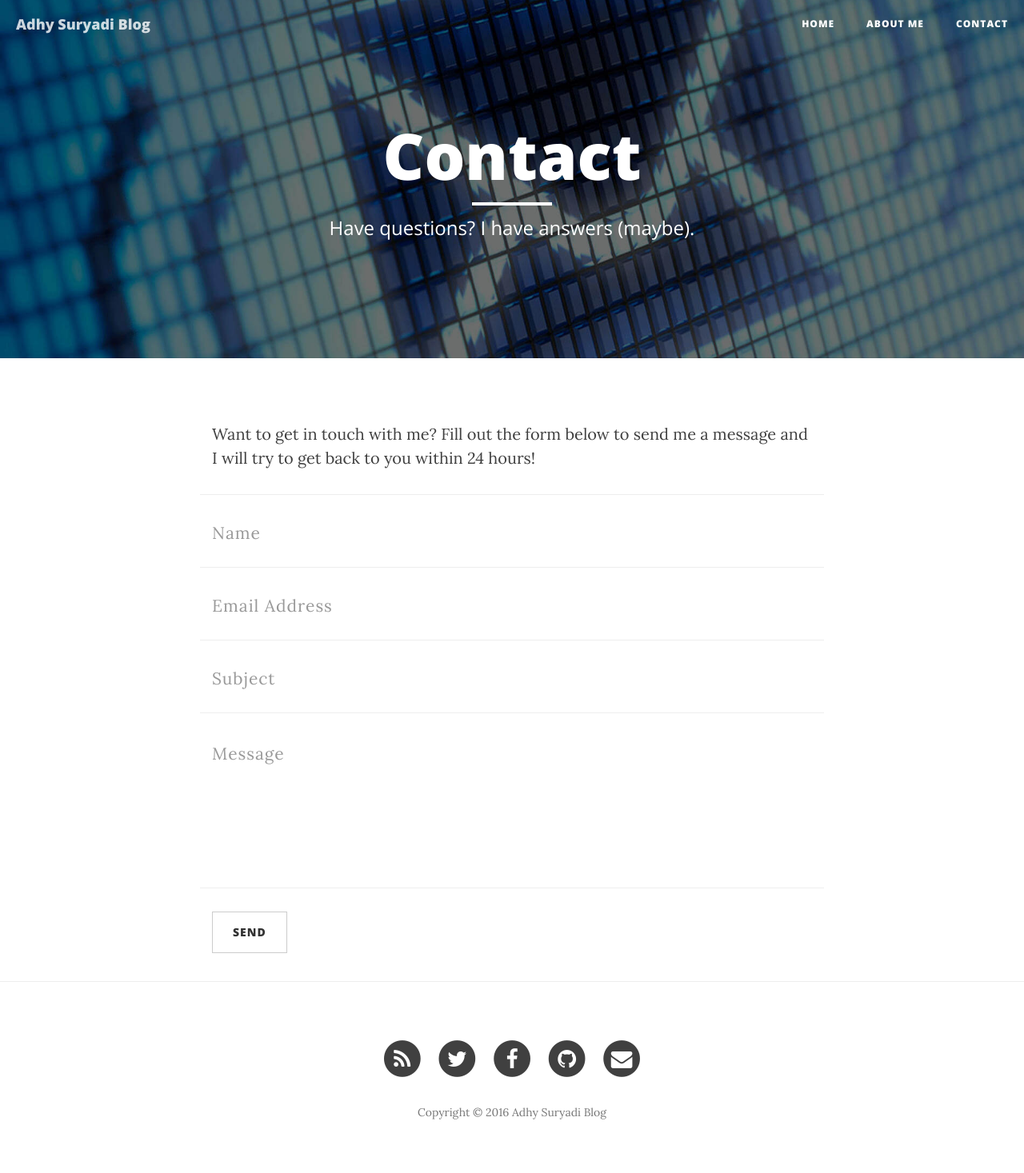
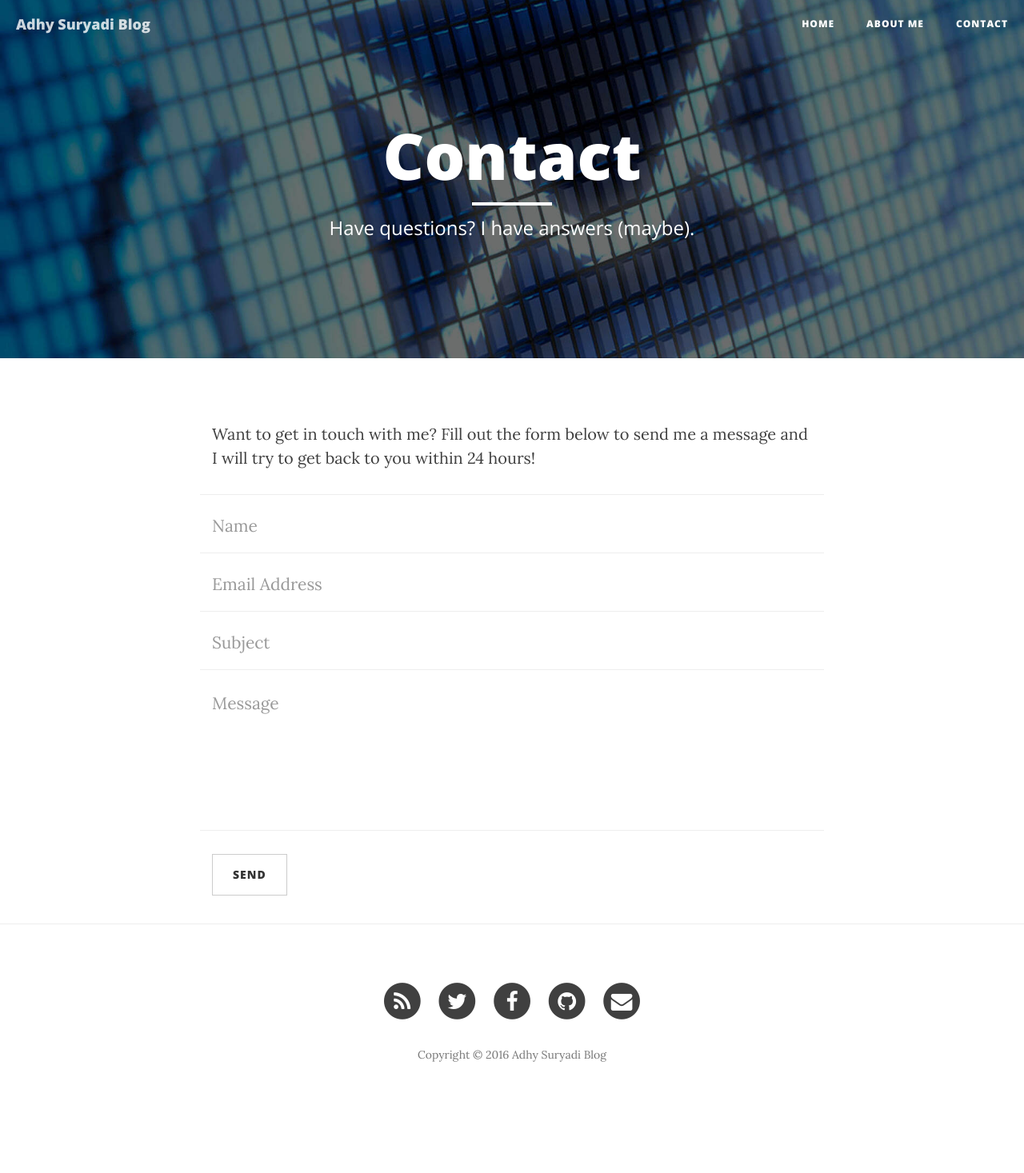
Before and after one commit to KompiAjaib/kompiajaib.github.io, a Jekyll site: the page built from contact.html, in a window 1280 px wide. Shown: the whole page at 80% size. Built offline with Jekyll 4.4.1, drawn with Linux system fonts in a browser that asks for light colours; nearby versions of some CDN libraries; comment, search, counter and statistics services are not loaded; after the commit the page ends 1395 px from its top, so only the background shows below that.

Commit message:
Update clean-blog.css

```diff
--- a/css/clean-blog.css
+++ b/css/clean-blog.css
@@ -416,39 +416,3 @@ img::-moz-selection {
 body {
   webkit-tap-highlight-color: #0085a1;
 }
-
-/* Search Box */
-.form-control {
-  letter-spacing: 1px;
-  border-radius: 0;
-  padding: 15px 25px;
-  height: 52px;
-}
-.modal {
-  padding-right:0!important;
-}
-.navbar-form {
-  margin-right: 0!important;
-  margin-left: 0!important;
-  margin-top:15px!important;
-  margin-bottom:15px!important;
-  width:100%!important;
-}
-.navbar-form .form-group {
-  width:80%!important;
-  -moz-box-sizing: border-box;
-  -webkit-box-sizing: border-box;
-  box-sizing: border-box;
-}
-.navbar-form .form-control {
-  width:100%!important;
-  -moz-box-sizing: border-box;
-  -webkit-box-sizing: border-box;
-  box-sizing: border-box;
-}
-.navbar-form button {
-  width: 19%!important;
-  -moz-box-sizing: border-box;
-  -webkit-box-sizing: border-box;
-  box-sizing: border-box;
-}
```
